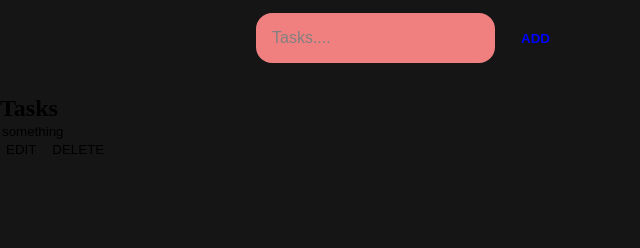
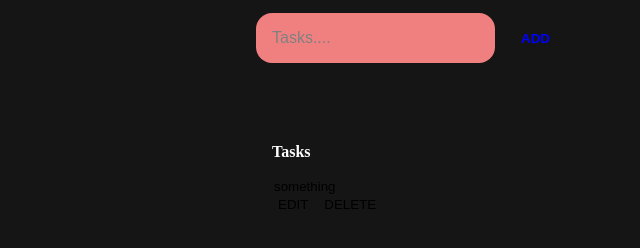
Before and after one commit to mergimshalaa/Todo-list, a plain HTML site: page index.html in a window 1280 px wide. Shown: the part 90-338 px from the top of the page, without its empty margins (0-640 px from the left). Drawn offline with Linux system fonts and the light colour scheme.

Commit message:
style for main and tasklist

```diff
--- a/style.css
+++ b/style.css
@@ -57,3 +57,21 @@ input, button {
 #task-submit:hover {
     color: green;
 }
+
+main {
+    flex: 1 1 0%;
+    max-width: 800px;
+    width: 100%;
+    padding: 2rem 1rem;
+    margin: 0 auto;
+}
+
+.taskList {
+    padding: 1rem;
+}
+
+.taskList h2 {
+    font-size: 1rem;
+    margin-bottom: 1rem;
+    color: white;
+}
```
